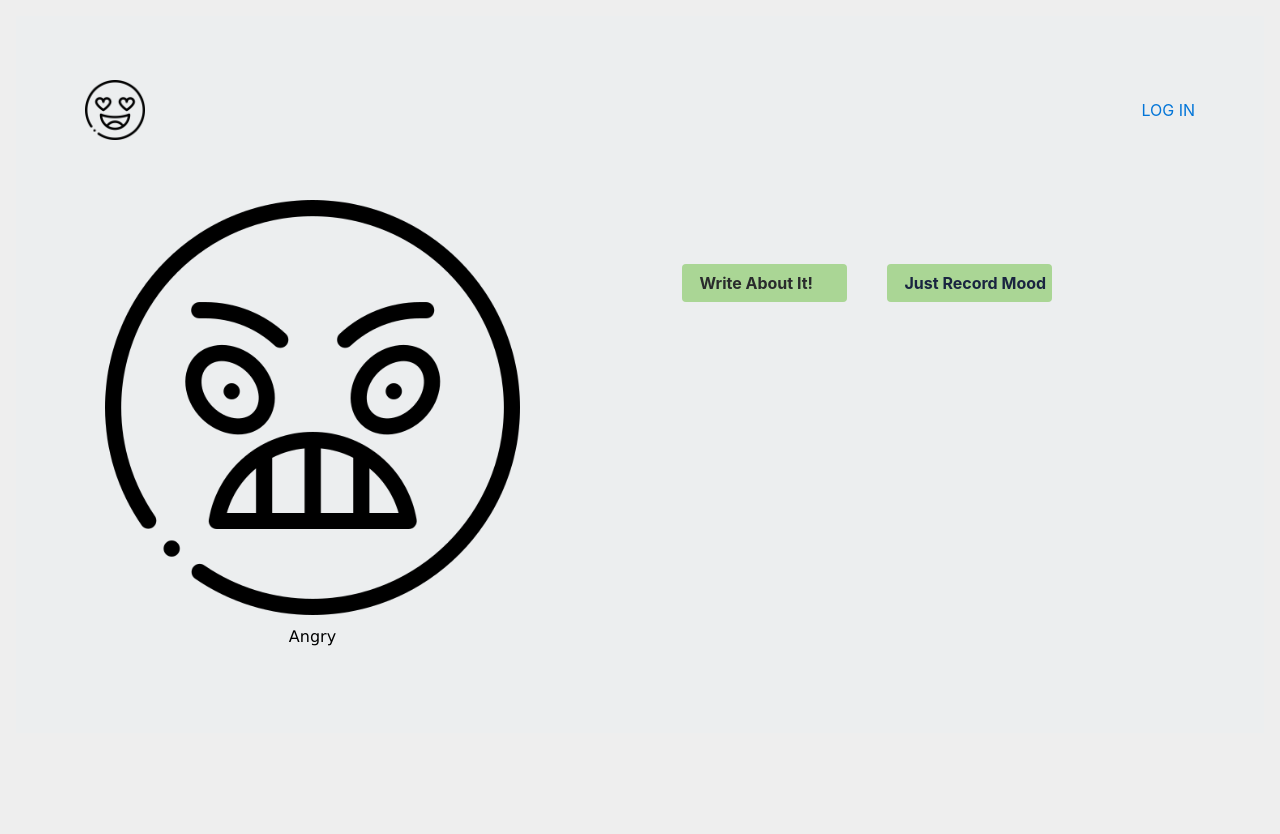
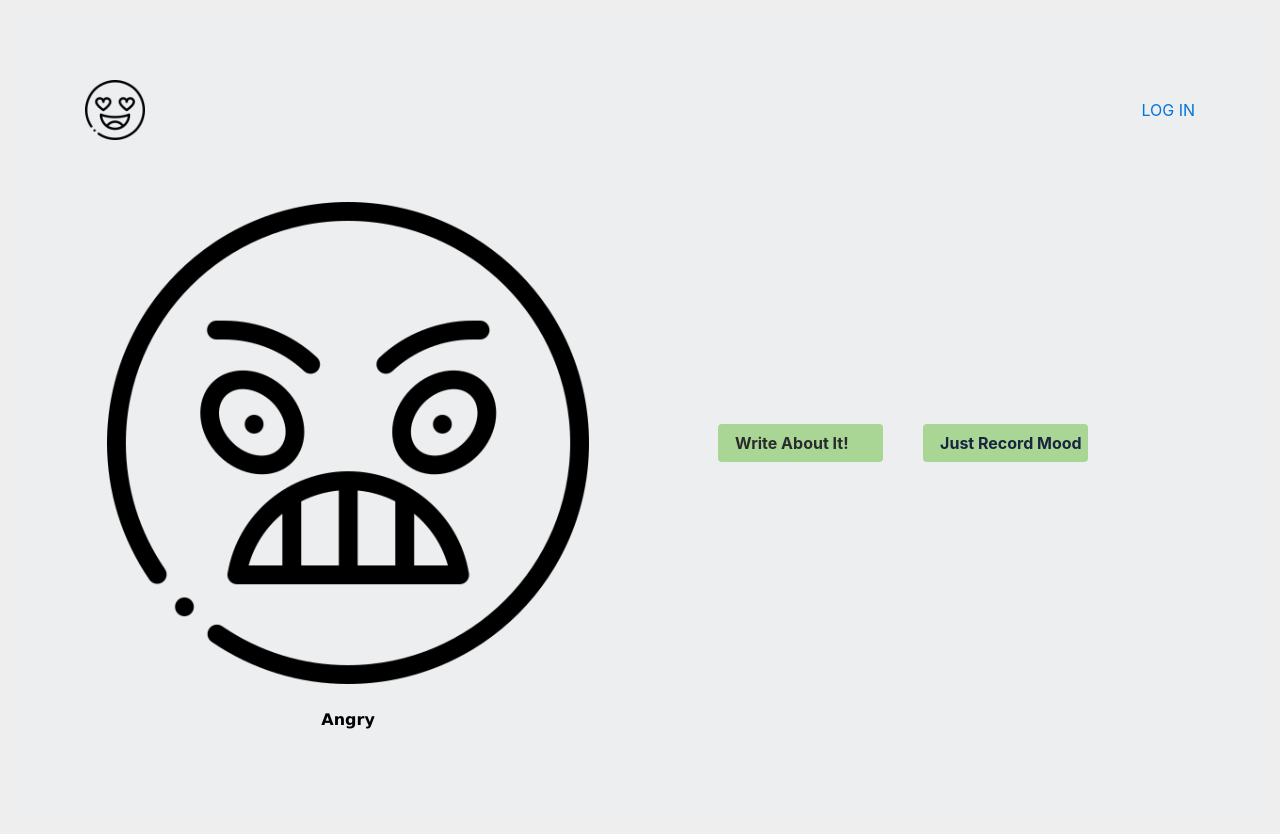
Before and after one commit to CodeOfCognition/mchack_8, a Flask app: template templates/journal 0.html in a window 1280 px wide. Before the commit the page ends 646 px from the top, so only its background shows below. Run offline with Flask 2, Linux system fonts and the light colour scheme; the template is opened without the code that fills it, so the values that code supplies are empty; some libraries are stand-ins or nearby versions.

Commit message:
journal0 updated layout

```diff
--- a/static/css/custom.css
+++ b/static/css/custom.css
@@ -60,5 +60,6 @@ padding-bottom:4rem!important}
     display: none;
     right: 15%;
     border: 5% solid #f1f1f1;
-    z-index: 9;
+    align-items: center;
+    padding: 5%;
   }
--- a/templates/journal 0.html
+++ b/templates/journal 0.html
@@ -36,6 +36,14 @@
       function closeForm() {
         document.getElementById("myForm").style.display = "none";
       }
+      function toggleText() {
+        var text = document.getElementById("Reminder");
+        if (text.style.display === "none") {
+          text.style.display = "block";
+        } else {
+          text.style.display = "none";
+        }
+      }
     </script>
 
     <script src="https://ajax.googleapis.com/ajax/libs/jquery/3.5.1/jquery.min.js"></script>
@@ -66,36 +74,36 @@
         </div> -->
       </div>
 
-    <div class="container text-md-left" style="display: flex; padding-top: 40px;">
-      <div style="float: left; width: 70%; padding: 20px;" >
+    <div data-aos="fade-right" data-aos-duration="500" class="container text-md-left" style="display: flex; padding-top: 40px;">
+      <div style="float: left; width: 91%; padding: 2%;" >
         <a href="#" style="text-decoration: none; color: black;">
           <img src="../static/img/angry.png"/>
-          <div style="text-align: center; font-family:verdana; padding-top: 10px;">
+          <div class= "font-weight-bold" style="text-align: center; font-family:verdana; padding-top: 5%;">
             Angry
           </div>
         </a>
       </div>
           <!--Option Buttons Here-->
-              <div class="container text-md-left" style="display: flex; justify-content: center; padding-top: 40px;">
+              <div class="container text-md-left" style="display: flex; justify-content: center; padding-top: 18%">
                 <div style="float: left; width: 40%; padding: 20px; max-height: 220px; max-width: 205px;" >
-                  <a class="btn my-4 font-weight-bold atlas-cta cta-green open-button" onclick="openForm()" style="display: flex;" >Write About It!</a>
+                  <a class="btn my-4 font-weight-bold atlas-cta cta-green open-button" onclick="openForm(); toggleText()" style="display: flex;" >Write About It!</a>
                 </div>
                 <div style="float: left; width: 40%; padding: 20px; max-height: 220px; max-width: 205px;" >
                   <a href="./index.html" class="btn my-4 font-weight-bold atlas-cta cta-green" style="display: flex;" >Just Record Mood</a>
                 </div>
               </div>
-
-              <!--Pop Up text field here-->
-              <div class="form-popup" id="myForm">
-                <form class="form-container">
-                  <textarea class="form-control" id="message" rows="5" placeholder="Sample Text Here" style="background-color: transparent; border-color: black;"></textarea>
-
-                  <button type="submit" class="btn">Login</button>
-                  <button type="submit" class="btn cancel" onclick="closeForm()">Close</button>
-                </form>
+    </div>
+          <p id="Reminder" style="display: none; text-align: center; font-weight: bold; ">Fill Out Form Below!</p>
+          <!--Pop Up text field here-->
+          <div class="form-popup" id="myForm" >
+            <form class="form-container">
+              <textarea class="form-control" id="message" rows="5" placeholder="Sample Text Here" style="background-color: transparent; border-color: black;"></textarea>
+              <div style="padding-left: 44%; padding-top: 1%;">
+                <button type="submit" class="btn">Submit</button>
+                <button type="submit" class="btn cancel" onclick="closeForm()">Close</button>
               </div>
-    </div>
-
+            </form>
+          </div>
 
 
     </div>
```
